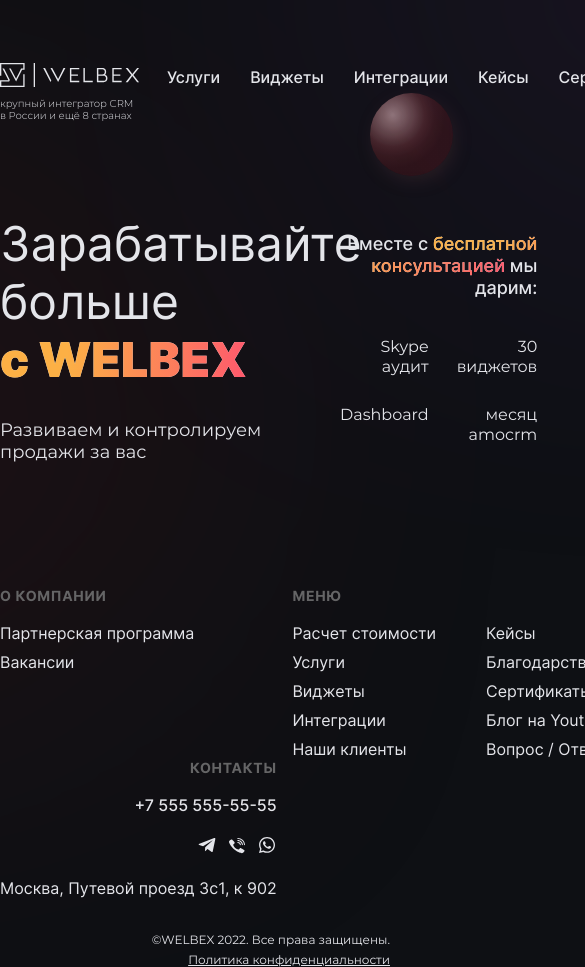
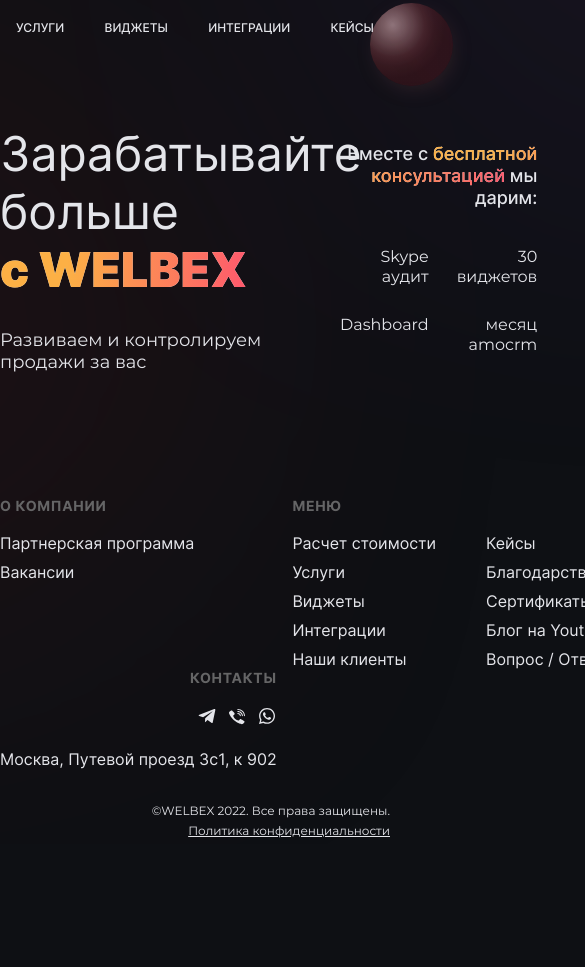
Before and after one commit to uzornakovre/amocrm-test, a React (Create React App) app: page / in a window 390 px wide. Shown: the top 967 px of the page, 585 px wide, since content can reach past the window. After the commit the page ends 844 px from the top, so only its background shows below. Built offline with nearby package versions, Linux system fonts and the light colour scheme.

Commit message:
feat: header (mobile)

```diff
--- a/src/blocks/contacts.scss
+++ b/src/blocks/contacts.scss
@@ -5,6 +5,16 @@
   font-family: 'Inter';
   font-size: 16px;
   line-height: 19px;
+
+  @media screen and (max-width: 1199px) {
+    gap: 16px;
+  }
+
+  &_place_header {
+    @media screen and (max-width: 599px) {
+      display: none;
+    }
+  }
 
   &_place_footer {
     flex-direction: column;
@@ -34,6 +44,10 @@
 
     &:active {
       opacity: .4;
+    }
+
+    @media screen and (max-width: 1023px) {
+      display: none;
     }
   }
 
--- a/src/blocks/header.scss
+++ b/src/blocks/header.scss
@@ -5,17 +5,43 @@
   margin-top: 30px;
   margin-bottom: 30px;
 
+  @media screen and (max-width: 1199px) {
+    padding-left: 16px;
+    padding-right: 16px;
+  }
+
+  @media screen and (max-width: 1023px) {
+    margin-top: 20px;
+    margin-bottom: 20px;
+  }
+
+  @media screen and (max-width: 599px) {
+    display: block;
+  }
+
   &__content {
     display: flex;
     align-items: center;
-    gap: 27px;
+    gap: 37px;
+
+    @media screen and (max-width: 1199px) {
+      gap: 16px;
+    }
+
+    @media screen and (max-width: 599px) {
+      display: block;
+    }
   }
 
   &__logo-wrapper {
     margin-top: 30px;
-    max-width: 165px;
+    max-width: 155px;
     color: inherit;
     text-decoration: none;
+
+    @media screen and (max-width: 767px) {
+      display: none;
+    }
   }
 
   &__subtitle {
@@ -33,15 +59,33 @@
     display: flex;
     gap: 30px;
     padding: 0;
+    margin: 0;
     list-style: none;
     justify-self: flex-start;
+    font-weight: 500;
+    font-size: 16px;
+    line-height: 19px;
+
+    @media screen and (max-width: 865px) {
+      text-transform: uppercase;
+    }
+
+    @media screen and (max-width: 599px) {
+      width: 100%;
+      gap: 0;
+      justify-content: space-between;
+      font-size: 12px;
+      line-height: 15px;
+    }
+  }
+
+  &__menu-list-item:last-of-type {
+    @media screen and (max-width: 865px) {
+      display: none;
+    }
   }
 
   &__menu-link {
-    font-family: 'Inter', sans-serif;
-    font-weight: 500;
-    font-size: 16px;
-    line-height: 19px;
     color: inherit;
     text-decoration: none;
     transition: all .2s linear;
```
